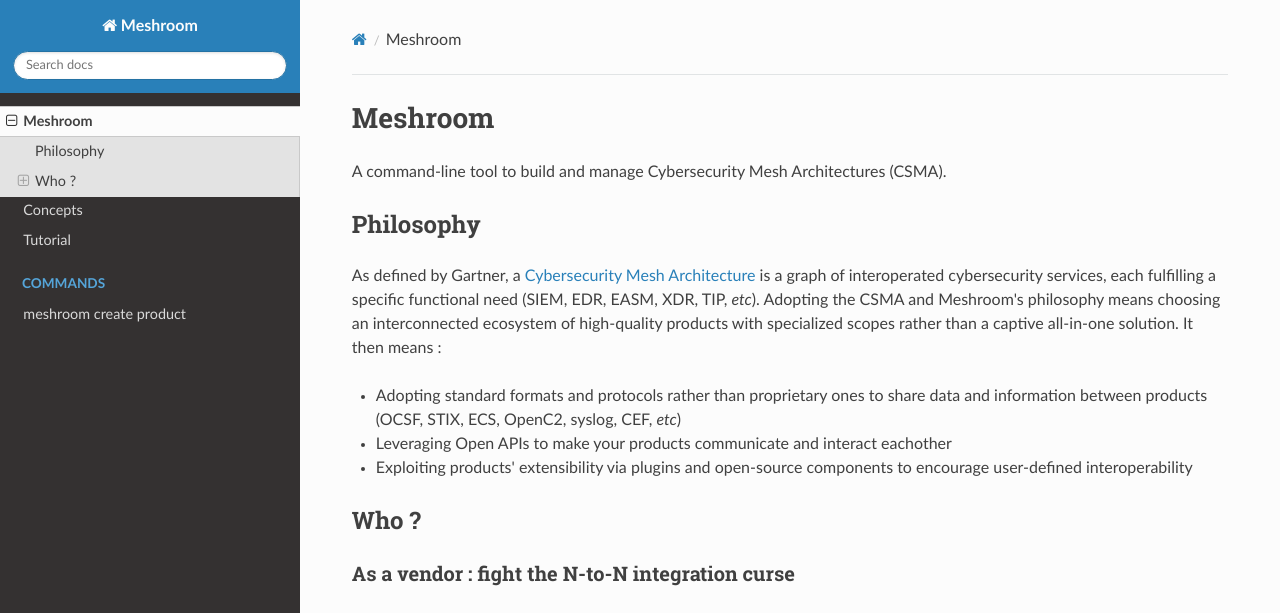
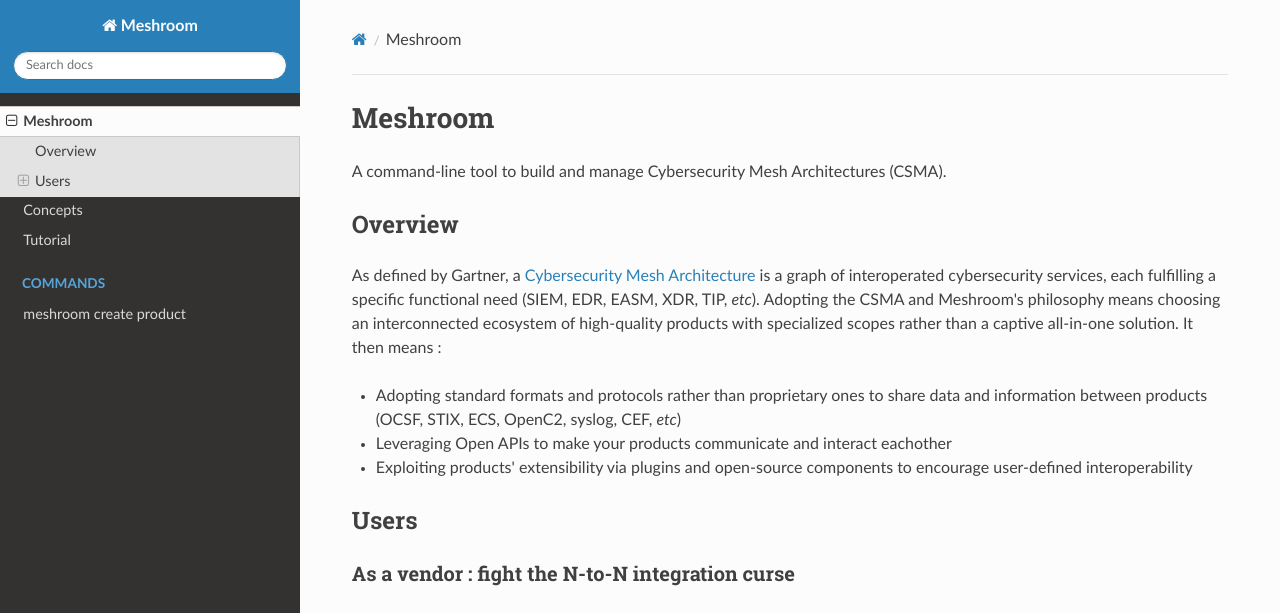
Before and after one commit to jeromefellus-sekoia/meshroom, an MkDocs documentation site: the page built from docs/index.md, in a window 1280 px wide and 900 px high. Shown: the top 613 px of the window. Built offline with MkDocs 1.6.1, drawn with Linux system fonts in a browser that asks for light colours; nearby versions of some CDN libraries.

Commit message:
Update index.md

```diff
--- a/docs/index.md
+++ b/docs/index.md
@@ -2,7 +2,7 @@
 
 A command-line tool to build and manage Cybersecurity Mesh Architectures (CSMA).
 
-## Philosophy
+## Overview
 As defined by Gartner, a [Cybersecurity Mesh Architecture](https://www.gartner.com/en/information-technology/glossary/cybersecurity-mesh) is a graph of interoperated cybersecurity services, each fulfilling a specific functional need (SIEM, EDR, EASM, XDR, TIP, *etc*).
 Adopting the CSMA and Meshroom's philosophy means choosing an interconnected ecosystem of high-quality products with specialized scopes rather than a captive all-in-one solution.
 It then means :
@@ -11,7 +11,7 @@
 - Leveraging Open APIs to make your products communicate and interact eachother
 - Exploiting products' extensibility via plugins and open-source components to encourage user-defined interoperability
 
-## Who ?
+## Users
 
 ### As a vendor : fight the N-to-N integration curse
 
```
